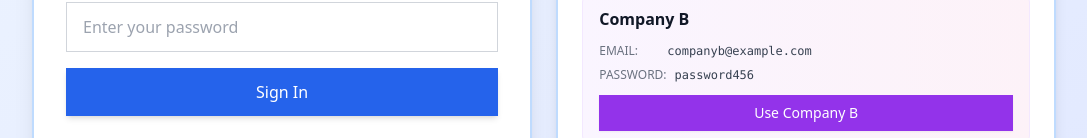
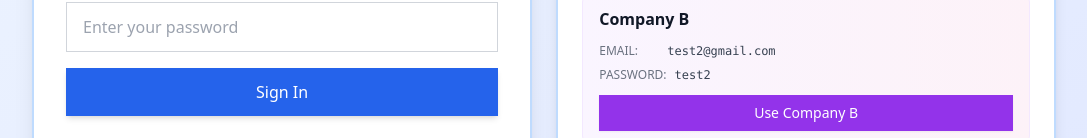
Before and after one commit to kushagr1501/Material-Request-Tracker, a React (Vite) app: page /login in a window 1280 px wide. Shown: the part 438-576 px from the top of the page, without its empty margins (96-1183 px from the left). Built offline with nearby package versions, Linux system fonts and the light colour scheme; no server answers.

Commit message:
fixed minor bugs

```diff
--- a/src/components/Auth.tsx
+++ b/src/components/Auth.tsx
@@ -113,15 +113,15 @@ export default function Auth() {
               <div className="space-y-2 mb-3">
                 <div className="flex items-start gap-2">
                   <span className="text-xs text-gray-500 font-medium min-w-[60px]">EMAIL:</span>
-                  <span className="text-xs font-mono text-gray-700 break-all">companyb@example.com</span>
+                  <span className="text-xs font-mono text-gray-700 break-all">test2@gmail.com</span>
                 </div>
                 <div className="flex items-start gap-2">
                   <span className="text-xs text-gray-500 font-medium min-w-[60px]">PASSWORD:</span>
-                  <span className="text-xs font-mono text-gray-700">password456</span>
+                  <span className="text-xs font-mono text-gray-700">test2</span>
                 </div>
               </div>
               <button
-                onClick={() => handleDemoLogin("companyb@example.com", "password456")}
+                onClick={() => handleDemoLogin("test2@gmail.com", "test2")}
                 className="w-full text-sm bg-purple-600 text-white px-4 py-2 rounded-lg hover:bg-purple-700 transition-all font-medium shadow-sm hover:shadow"
               >
                 Use Company B
```
